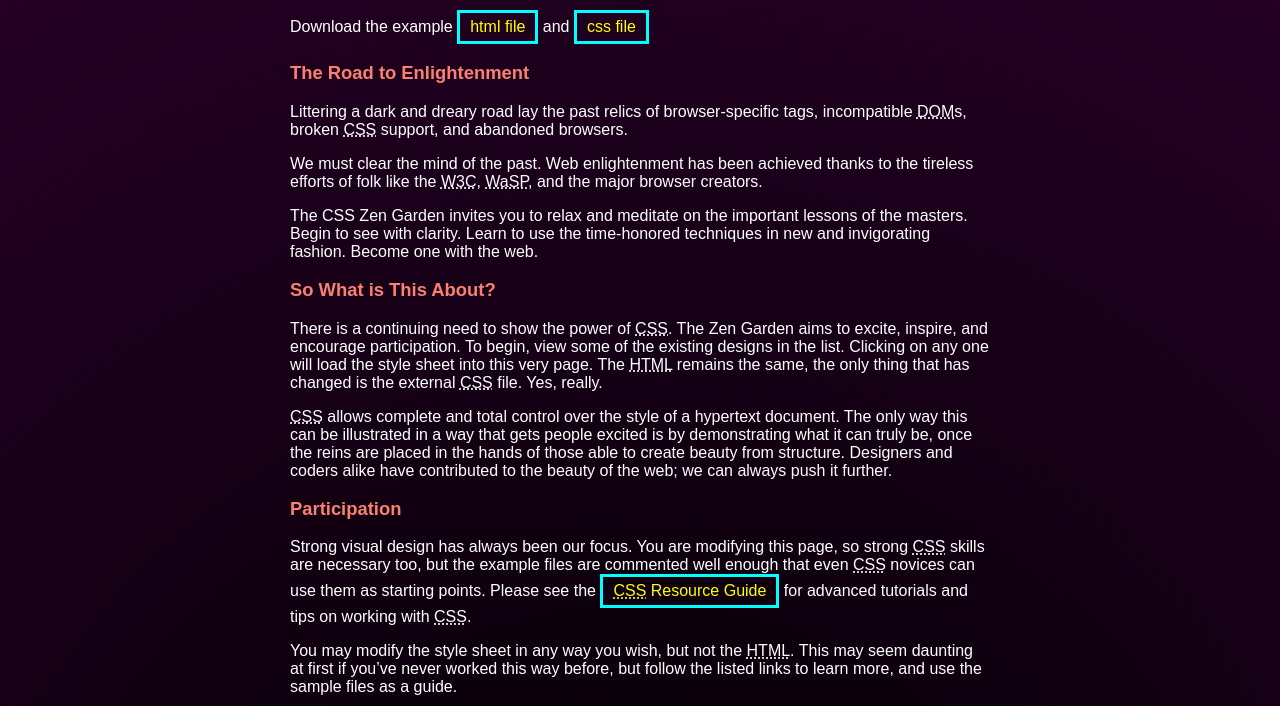
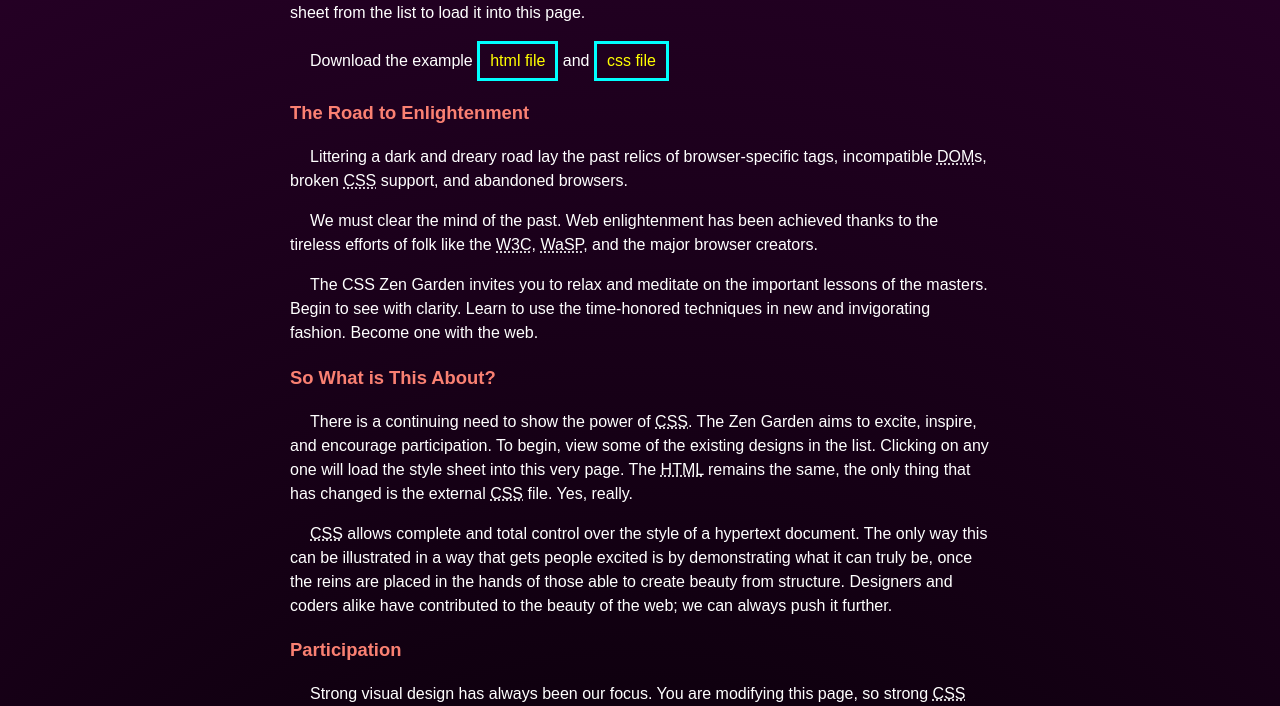
Before and after one commit to RIBOIMAN1/Riley-Benson---Final-Project-CSS, a plain HTML site: page index.html in a window 1280 px wide. Shown: the part 167-873 px from the top of the page. Drawn offline with Linux system fonts and the light colour scheme.

Commit message:
style.css: - body element:      - Added a line height of 1.5 so that the spacing between lines of text is slightly bigger. - p element:      - Added a text indent of 20px so that paragraphs are more distinguishable from each other. - a element:      - Added a text indent of 0 so that links inside p elements would not get indented.

```diff
--- a/style.css
+++ b/style.css
@@ -10,7 +10,8 @@ body {
     margin: 0 auto; /* Centers the webpage horizontally */
     overflow-wrap: break-word; /* Automatically breaks larger words so that they stay within the 700px width */
     padding: 20px; /* Adds padding (gaps) of 20px both horizontally and vertically to the webpage */
-} /* Gives the body of the website a dark purple and black radial gradient background, a max width of 700px, horizontal centering, and a padding of 20px */
+    line-height: 1.5; /* Sets the line height to 1.5 for slightly more spacing between each line */
+} /* Gives the body of the website a dark purple and black radial gradient background, a max width of 700px, horizontal centering, a padding of 20px, and a line height of 1.5 */
 
 h1 {
     color: cyan; /* Cyan color for the text */
@@ -47,7 +48,8 @@ a {
     padding: 5px 10px; /* 5px vertical padding, 10px horizontal padding */
     border: 3px solid #00FFFF; /* A 3px solid cyan colored border around links */
     transition: all 0.3s ease; /* Used for a gradual color changing transition for hover effects */
-} /* Makes <a> elements have cyan border and yellow font with an animation transition */
+    text-indent: 0; /* Removes text indent for links inside <p> */
+} /* Makes <a> elements have cyan border and yellow font with an animation transition, and also ensures that links never get indented */
 
 a:hover {
     background-color: green; /* Green background for links when hovering */
@@ -196,7 +198,8 @@ img {
 
 p {
     color: white; /* Applies a white text color */
-} /* Adds white text color to <p> elements */
+    text-indent: 20px; /* Added a 20px text indent to the beginning of paragraphs */
+} /* Adds white text color to <p> elements and indents the beginning of paragraphs by 20px */
 
 header {
     text-align: center; /* Aligns text to the center */
```
